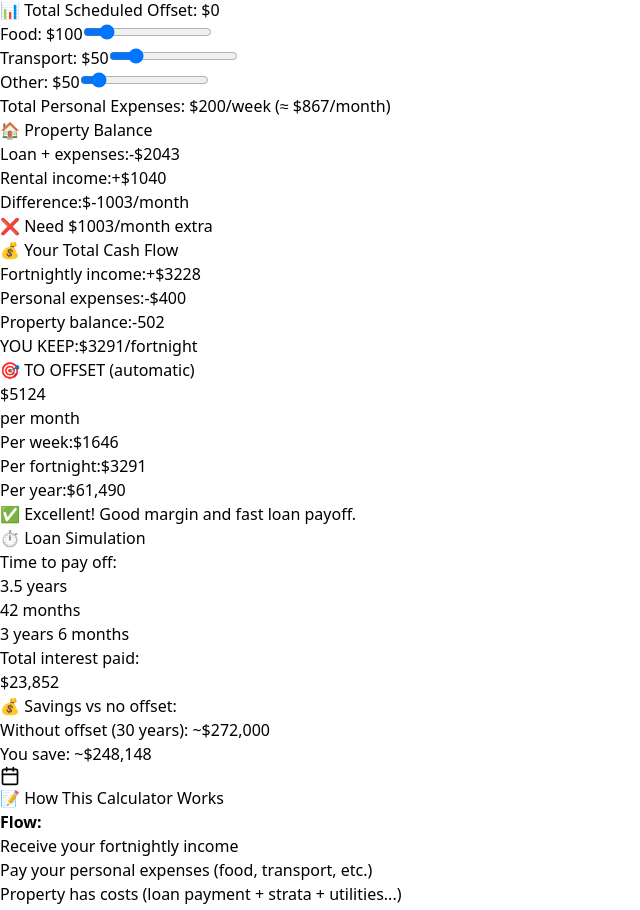
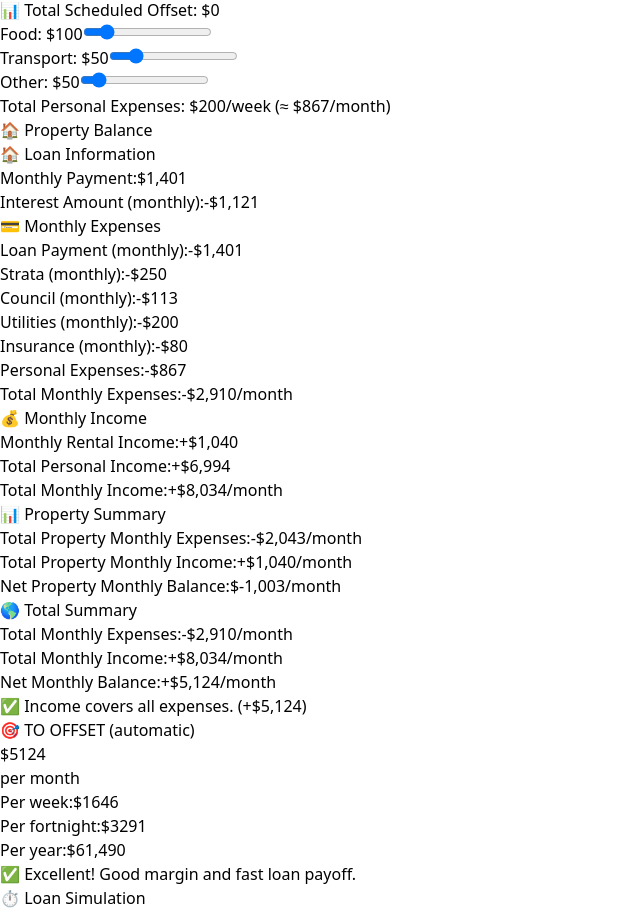
Before and after one commit to CModernel/property-calculator, a React (Vite) app: page / in a window 1280 px wide. Shown: the part 710-1620 px from the top of the page, without its empty margins (0-640 px from the left). Built offline with nearby package versions, Linux system fonts and the light colour scheme.

Commit message:
PCALC-2: Property Balance Update

```diff
--- a/src/App.jsx
+++ b/src/App.jsx
@@ -62,6 +62,11 @@ const PropertyInvestmentCalculator = () => {
   const monthlyPropertyExpenses = monthlyStrata + utilities + monthlyCouncil + insurance;
   const totalPropertyCost = monthlyPayment + monthlyPropertyExpenses;
 
+  // Interest deduction - Check for Month 1 offset
+  const month1Offset = offsetContributions.find(c => c.month === 1)?.amount || 0;
+  const initialPrincipal = Math.max(0, loanAmount - month1Offset);
+  const initialMonthlyInterest = initialPrincipal * monthlyRate;
+
   // Rental income
   let weeklyRentalIncome = 0;
   if (rentalOption === 'single') {
@@ -95,8 +100,8 @@ const PropertyInvestmentCalculator = () => {
   const fortnightlyToOffset = Math.max(0, fortnightlyNetBalance);
 
   // Complete loan simulation with offset
-  const calculateLoanWithOffset = () => {
-    if (monthlyToOffset <= 0 && totalScheduledOffset === 0) {
+  const calculateLoanWithOffset = (contributions = offsetContributions) => {
+    if (monthlyToOffset <= 0 && contributions.reduce((s, c) => s + c.amount, 0) === 0) {
       return { years: 999, totalInterest: 999999, monthlyData: [] };
     }
 
@@ -111,7 +116,7 @@ const PropertyInvestmentCalculator = () => {
       months++;
 
       // Apply any scheduled offset contributions for this month
-      offsetContributions.forEach(contrib => {
+      contributions.forEach(contrib => {
         if (contrib.month === months) {
           offsetBalance += contrib.amount;
         }
@@ -159,8 +164,16 @@ const PropertyInvestmentCalculator = () => {
     };
   };
 
-  const loanSimulation = calculateLoanWithOffset();
+  const loanSimulation = calculateLoanWithOffset(offsetContributions);
+  const baselineSimulation = calculateLoanWithOffset([]); // No offsets
+  const interestSaved = baselineSimulation.totalInterest - loanSimulation.totalInterest;
   const yearsToPayOff = loanSimulation.years;
+
+  // Helper to get next month
+  const getNextSuggestion = (list) => {
+    if (list.length === 0) return 1;
+    return Math.max(...list.map(c => c.month)) + 1;
+  };
 
   // Functions for managing offset contributions
   const addOffsetContribution = () => {
@@ -179,14 +192,17 @@ const PropertyInvestmentCalculator = () => {
       amount: newContribAmount
     };
 
-    setOffsetContributions([...offsetContributions, newContrib].sort((a, b) => a.month - b.month));
+    const updatedContributions = [...offsetContributions, newContrib].sort((a, b) => a.month - b.month);
+    setOffsetContributions(updatedContributions);
     setShowAddContribution(false);
-    setNewContribMonth(newContribMonth + 1);
+    setNewContribMonth(getNextSuggestion(updatedContributions));
     setNewContribAmount(10000);
   };
 
   const removeOffsetContribution = (id) => {
-    setOffsetContributions(offsetContributions.filter(c => c.id !== id));
+    const updatedContributions = offsetContributions.filter(c => c.id !== id);
+    setOffsetContributions(updatedContributions);
+    setNewContribMonth(getNextSuggestion(updatedContributions));
   };
 
   const getBalanceColor = (value) => {
@@ -252,7 +268,7 @@ const PropertyInvestmentCalculator = () => {
                   className="w-full h-2 bg-green-200 rounded-lg appearance-none cursor-pointer"
                 />
                 <p className="text-xs text-gray-500 mt-1">
-                  Loan: ${loanAmount.toLocaleString()} ({((loanAmount/propertyPrice)*100).toFixed(1)}% LVR)
+                  Loan: ${loanAmount.toLocaleString()} ({((loanAmount / propertyPrice) * 100).toFixed(1)}% LVR)
                 </p>
               </div>
 
@@ -300,7 +316,7 @@ const PropertyInvestmentCalculator = () => {
                   onChange={(e) => setStrataFees(Number(e.target.value))}
                   className="w-full h-2 bg-orange-200 rounded-lg appearance-none cursor-pointer"
                 />
-                <p className="text-xs text-gray-500">≈ ${Math.round(strataFees/4)}/month</p>
+                <p className="text-xs text-gray-500">≈ ${Math.round(strataFees / 4)}/month</p>
               </div>
 
               <div>
@@ -331,7 +347,7 @@ const PropertyInvestmentCalculator = () => {
                   onChange={(e) => setCouncilRates(Number(e.target.value))}
                   className="w-full h-2 bg-orange-200 rounded-lg appearance-none cursor-pointer"
                 />
-                <p className="text-xs text-gray-500">≈ ${Math.round(councilRates/4)}/month</p>
+                <p className="text-xs text-gray-500">≈ ${Math.round(councilRates / 4)}/month</p>
               </div>
 
               <div>
@@ -368,8 +384,7 @@ const PropertyInvestmentCalculator = () => {
               <div className="flex gap-3">
                 <button
                   onClick={() => setRentalOption('none')}
-                  className={`flex-1 py-2 px-4 rounded-lg font-medium transition-colors ${
-                    rentalOption === 'none'
+                  className={`flex-1 py-2 px-4 rounded-lg font-medium transition-colors ${rentalOption === 'none'
                     ? 'bg-gray-600 text-white'
                     : 'bg-gray-200 text-gray-700 hover:bg-gray-300'
                     }`}
@@ -378,8 +393,7 @@ const PropertyInvestmentCalculator = () => {
                 </button>
                 <button
                   onClick={() => setRentalOption('single')}
-                  className={`flex-1 py-2 px-4 rounded-lg font-medium transition-colors ${
-                    rentalOption === 'single'
+                  className={`flex-1 py-2 px-4 rounded-lg font-medium transition-colors ${rentalOption === 'single'
                     ? 'bg-blue-600 text-white'
                     : 'bg-blue-200 text-blue-700 hover:bg-blue-300'
                     }`}
@@ -388,8 +402,7 @@ const PropertyInvestmentCalculator = () => {
                 </button>
                 <button
                   onClick={() => setRentalOption('shared')}
-                  className={`flex-1 py-2 px-4 rounded-lg font-medium transition-colors ${
-                    rentalOption === 'shared'
+                  className={`flex-1 py-2 px-4 rounded-lg font-medium transition-colors ${rentalOption === 'shared'
                     ? 'bg-green-600 text-white'
                     : 'bg-green-200 text-green-700 hover:bg-green-300'
                     }`}
@@ -556,9 +569,14 @@ const PropertyInvestmentCalculator = () => {
                     📊 Total Scheduled Offset: <span className="text-indigo-700 text-lg">${totalScheduledOffset.toLocaleString()}</span>
                   </p>
                   {totalScheduledOffset > 0 && (
-                    <p className="text-xs text-gray-600 mt-1">
-                      This reduces {((totalScheduledOffset/loanAmount)*100).toFixed(1)}% of your loan balance
+                    <div className="mt-1 space-y-1">
+                      <p className="text-xs text-gray-600">
+                        Reduces {((totalScheduledOffset / loanAmount) * 100).toFixed(1)}% of loan balance
                       </p>
+                      <p className="text-xs font-semibold text-green-700">
+                        ~${Math.round(interestSaved).toLocaleString()} saved in interest
+                      </p>
+                    </div>
                   )}
                 </div>
               </div>
@@ -627,56 +645,147 @@ const PropertyInvestmentCalculator = () => {
           {/* Property Balance */}
           <div className="bg-white rounded-lg shadow-md p-5">
             <h2 className="text-lg font-bold text-gray-700 mb-3">🏠 Property Balance</h2>
-            <div className="space-y-2 text-sm">
+            <div className="space-y-4 text-sm"> {/* Increased spacing between sections */}
+
+              {/* Loan details section */}
+              <div className="bg-blue-50 rounded-lg p-3 border border-blue-200">
+                <h3 className="font-semibold text-gray-700 mb-2">🏠 Loan Information</h3>
+                <div className="space-y-1">
                   <div className="flex justify-between">
-                <span className="text-gray-600">Loan + expenses:</span>
-                <span className="font-semibold text-red-600">-${Math.round(totalPropertyCost)}</span>
+                    <span className="text-gray-600">Monthly Payment:</span>
+                    <span className="text-gray-700 font-medium">${Math.round(monthlyPayment).toLocaleString()}</span>
+                  </div>
+
+                  <div className="flex justify-between">
+                    <span className="text-gray-600">Interest Amount (monthly):</span>
+                    <span className="text-orange-600">-${Math.round(initialMonthlyInterest).toLocaleString()}</span>
+                    {month1Offset > 0 && <span className="text-xs text-green-600 ml-1 self-center">(offset applied)</span>}
+                  </div>
+                </div>
+              </div>
+
+              {/* Monthly expenses section */}
+              <div className="bg-orange-50 rounded-lg p-3 border border-orange-200">
+                <h3 className="font-semibold text-gray-700 mb-2">💳 Monthly Expenses</h3>
+                <div className="space-y-1">
+                  <div className="flex justify-between">
+                    <span className="text-gray-600">Loan Payment (monthly):</span>
+                    <span className="font-semibold text-red-600">-${Math.round(monthlyPayment).toLocaleString()}</span>
+                  </div>
+
+                  <div className="flex justify-between">
+                    <span className="text-gray-600">Strata (monthly):</span>
+                    <span className="font-semibold text-red-600">-${Math.round(monthlyStrata).toLocaleString()}</span>
+                  </div>
+
+                  <div className="flex justify-between">
+                    <span className="text-gray-600">Council (monthly):</span>
+                    <span className="font-semibold text-red-600">-${Math.round(monthlyCouncil).toLocaleString()}</span>
+                  </div>
+
+                  <div className="flex justify-between">
+                    <span className="text-gray-600">Utilities (monthly):</span>
+                    <span className="font-semibold text-red-600">-${utilities.toLocaleString()}</span>
+                  </div>
+
+                  <div className="flex justify-between">
+                    <span className="text-gray-600">Insurance (monthly):</span>
+                    <span className="font-semibold text-red-600">-${insurance.toLocaleString()}</span>
+                  </div>
+
+                  <div className="flex justify-between">
+                    <span className="text-gray-600">Personal Expenses:</span>
+                    <span className="font-semibold text-red-600">-${Math.round(monthlyPersonalExpenses).toLocaleString()}</span>
+                  </div>
+
+                  <div className="border-t border-orange-200 pt-1 mt-1 font-bold">
+                    <div className="flex justify-between">
+                      <span className="text-gray-700">Total Monthly Expenses:</span>
+                      <span className="text-red-700">-${Math.round(totalPropertyCost + monthlyPersonalExpenses).toLocaleString()}/month</span>
+                    </div>
+                  </div>
+                </div>
+              </div>
+
+              {/* Income section */}
+              <div className="bg-green-50 rounded-lg p-3 border border-green-200">
+                <h3 className="font-semibold text-gray-700 mb-2">💰 Monthly Income</h3>
+                <div className="space-y-1">
+                  <div className="flex justify-between">
+                    <span className="text-gray-600">Monthly Rental Income:</span>
+                    <span className="font-semibold text-green-600">+${Math.round(monthlyRentalIncome).toLocaleString()}</span>
                   </div>
                   <div className="flex justify-between">
-                <span className="text-gray-600">Rental income:</span>
-                <span className="font-semibold text-green-600">+${Math.round(monthlyRentalIncome)}</span>
+                    <span className="text-gray-600">Total Personal Income:</span>
+                    <span className="font-semibold text-green-600">+${Math.round(monthlyIncome).toLocaleString()}</span>
                   </div>
-              <div className="border-t pt-2 flex justify-between font-bold">
-                <span>Difference:</span>
-                <span className={monthlyPropertyBalance >= 0 ? 'text-green-600' : 'text-red-600'}>
-                  {monthlyPropertyBalance >= 0 ? '+' : ''}${Math.round(monthlyPropertyBalance)}/month
+                  <div className="border-t border-green-200 pt-1 mt-1 font-bold">
+                    <div className="flex justify-between">
+                      <span className="text-gray-700">Total Monthly Income:</span>
+                      <span className="text-green-700">+${Math.round(monthlyRentalIncome + monthlyIncome).toLocaleString()}/month</span>
+                    </div>
+                  </div>
+                </div>
+              </div>
+
+              {/* Property Summary section */}
+              <div className="bg-gray-50 rounded-lg p-3 border border-gray-200">
+                <h3 className="font-semibold text-gray-700 mb-2">📊 Property Summary</h3>
+                <div className="space-y-1">
+                  <div className="flex justify-between">
+                    <span className="text-gray-600">Total Property Monthly Expenses:</span>
+                    <span className="font-semibold text-red-600">-${Math.round(totalPropertyCost).toLocaleString()}/month</span>
+                  </div>
+                  <div className="flex justify-between">
+                    <span className="text-gray-600">Total Property Monthly Income:</span>
+                    <span className="font-semibold text-green-600">+${Math.round(monthlyRentalIncome).toLocaleString()}/month</span>
+                  </div>
+                  <div className="border-t border-gray-300 pt-1 mt-1 font-bold">
+                    <div className="flex justify-between">
+                      <span className="text-gray-700">Net Property Monthly Balance:</span>
+                      <span className={(monthlyRentalIncome - totalPropertyCost) >= 0 ? 'text-green-600' : 'text-red-600'}>
+                        {(monthlyRentalIncome - totalPropertyCost) >= 0 ? '+' : ''}${Math.round(monthlyRentalIncome - totalPropertyCost).toLocaleString()}/month
                       </span>
                     </div>
-              <p className="text-xs text-gray-500 text-center">
-                {monthlyPropertyBalance >= 0
-                  ? '✅ Rent covers property costs'
-                  : `❌ Need $${Math.round(Math.abs(monthlyPropertyBalance))}/month extra`
+                  </div>
+                </div>
+              </div>
+
+              {/* Total Summary section */}
+              <div className="bg-slate-50 rounded-lg p-3 border border-slate-200 mt-4">
+                <h3 className="font-semibold text-gray-700 mb-2">🌎 Total Summary</h3>
+                <div className="space-y-1">
+                  <div className="flex justify-between">
+                    <span className="text-gray-600">Total Monthly Expenses:</span>
+                    <span className="font-semibold text-red-600">-${Math.round(totalPropertyCost + monthlyPersonalExpenses).toLocaleString()}/month</span>
+                  </div>
+                  <div className="flex justify-between">
+                    <span className="text-gray-600">Total Monthly Income:</span>
+                    <span className="font-semibold text-green-600">+${Math.round(monthlyRentalIncome + monthlyIncome).toLocaleString()}/month</span>
+                  </div>
+                  <div className="border-t border-slate-300 pt-1 mt-1 font-bold">
+                    <div className="flex justify-between">
+                      <span className="text-gray-700">Net Monthly Balance:</span>
+                      <span className={(monthlyRentalIncome + monthlyIncome) - (totalPropertyCost + monthlyPersonalExpenses) >= 0 ? 'text-green-600' : 'text-red-600'}>
+                        {(monthlyRentalIncome + monthlyIncome) - (totalPropertyCost + monthlyPersonalExpenses) >= 0 ? '+' : ''}
+                        ${Math.round((monthlyRentalIncome + monthlyIncome) - (totalPropertyCost + monthlyPersonalExpenses)).toLocaleString()}/month
+                      </span>
+                    </div>
+                  </div>
+                </div>
+              </div>
+
+              {/* Status message */}
+              <p className={`text-center text-xs px-2 py-1 rounded ${(monthlyRentalIncome + monthlyIncome) >= (totalPropertyCost + monthlyPersonalExpenses) ? 'bg-green-100 text-green-800' : 'bg-red-100 text-red-800'}`}>
+                {(monthlyRentalIncome + monthlyIncome) >= (totalPropertyCost + monthlyPersonalExpenses)
+                  ? `✅ Income covers all expenses. (+$${Math.round((monthlyRentalIncome + monthlyIncome) - (totalPropertyCost + monthlyPersonalExpenses)).toLocaleString()})`
+                  : `❌ Need $${Math.round((totalPropertyCost + monthlyPersonalExpenses) - (monthlyRentalIncome + monthlyIncome))}/month extra`
                 }
               </p>
             </div>
           </div>
 
-          {/* COMPLETE CASH FLOW */}
-          <div className="bg-gradient-to-br from-blue-500 to-indigo-600 rounded-lg shadow-lg p-5 text-white">
-            <h2 className="text-lg font-bold mb-3">💰 Your Total Cash Flow</h2>
-            <div className="space-y-2 text-sm">
-              <div className="flex justify-between">
-                <span>Fortnightly income:</span>
-                <span className="font-semibold">+${fortnightlyIncome}</span>
-              </div>
-              <div className="flex justify-between">
-                <span>Personal expenses:</span>
-                <span className="font-semibold">-${Math.round(weeklyPersonalExpenses * 2)}</span>
-              </div>
-              <div className="flex justify-between">
-                <span>Property balance:</span>
-                <span className="font-semibold">
-                  {monthlyPropertyBalance >= 0 ? '+' : ''}{Math.round(monthlyPropertyBalance * 2 / 4)}
-                </span>
-              </div>
-              <div className="border-t border-white/30 pt-2 flex justify-between font-bold text-base">
-                <span>YOU KEEP:</span>
-                <span className="text-yellow-300">
-                  ${Math.round(fortnightlyNetBalance)}/fortnight
-                </span>
-              </div>
-            </div>
-          </div>
+
 
           {/* WHAT GOES TO OFFSET */}
           <div className={`rounded-lg shadow-lg p-6 border-2 ${getBalanceBgColor(monthlyNetBalance)}`}>
```
Lines whose indentation alone changed are shown as unchanged.
